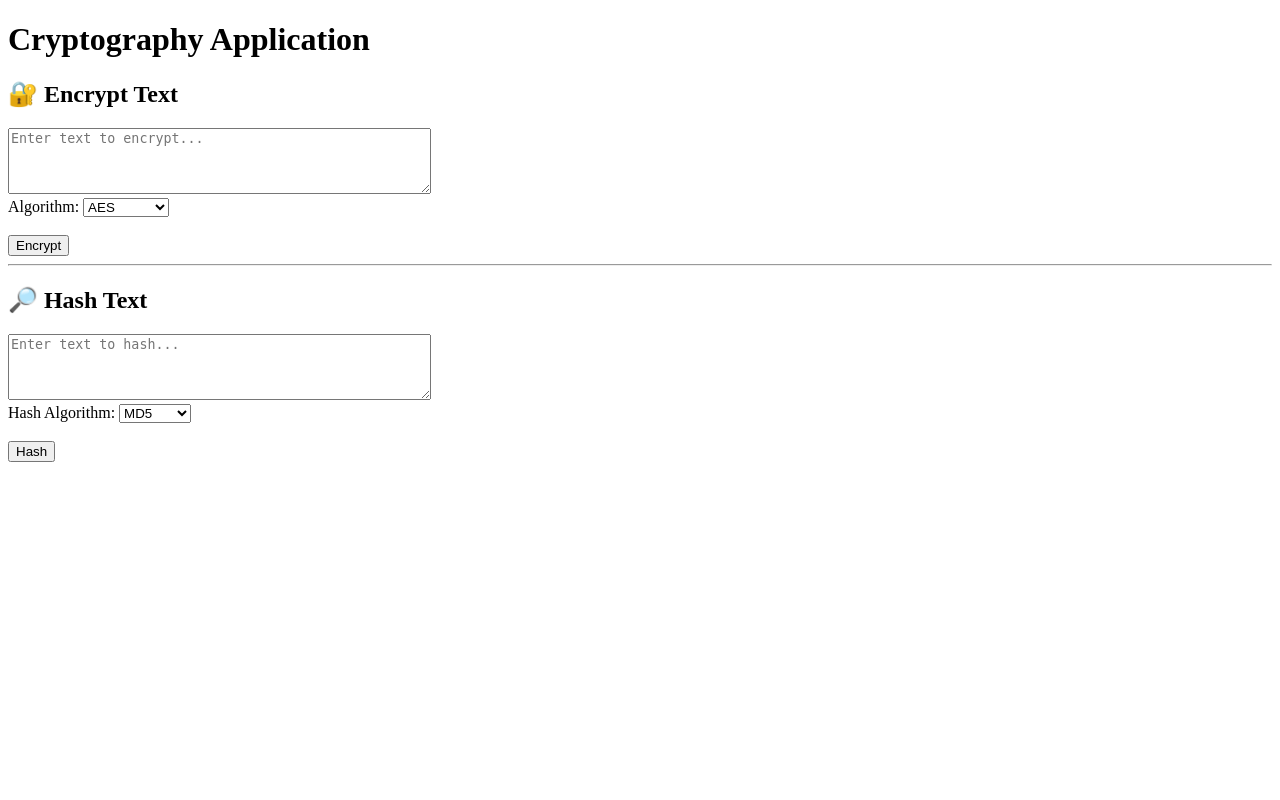
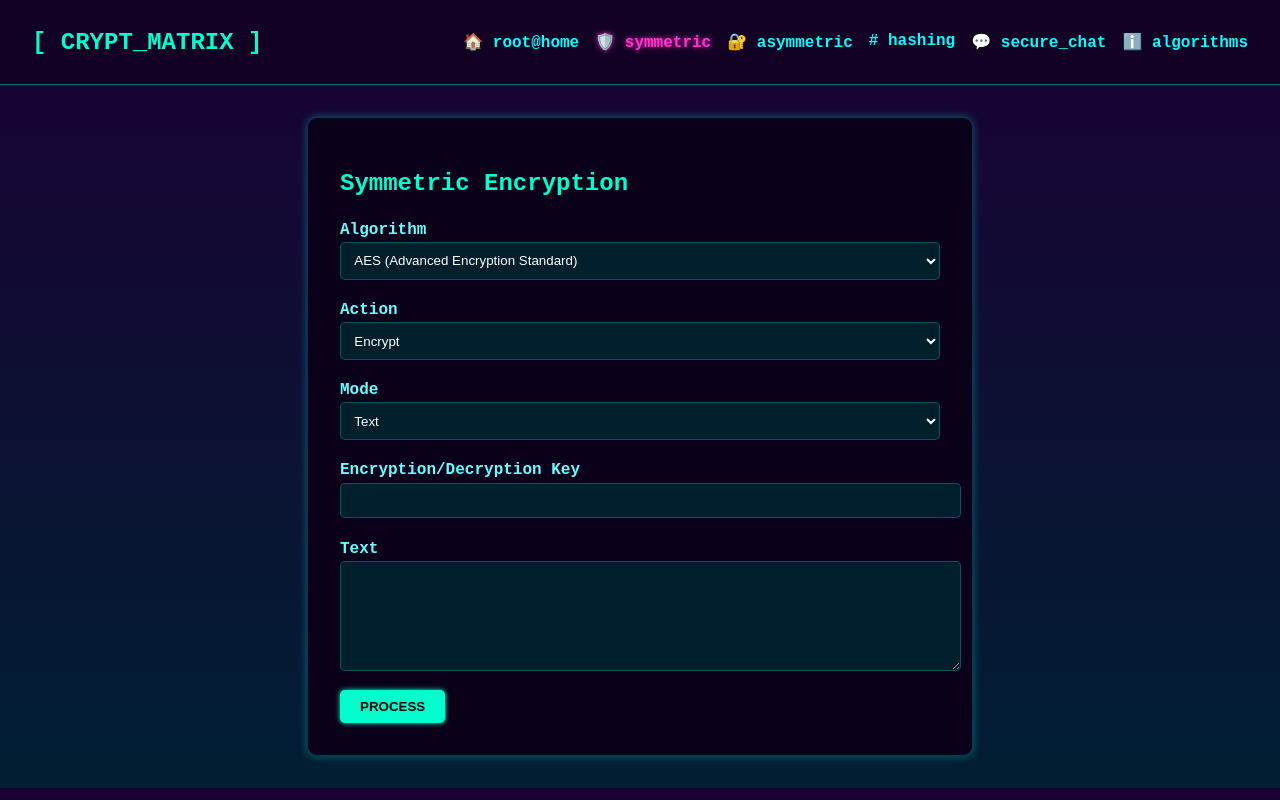
Before and after one commit to jijayne/Group4_AC_FinalProj, a Flask app: page / in a window 1280 px wide. Run offline with Flask 2, Linux system fonts and the light colour scheme.

Commit message:
feat: applied design alternation to UI for improved aesthetics

```diff
--- a/app.py
+++ b/app.py
@@ -1,45 +1,84 @@
-from flask import Flask, render_template, request, send_file
-from crypto import symmetric, asymmetric, hashing
-import os
+from flask import Flask, render_template, request
+from Crypto.Cipher import AES, DES, Blowfish
+from Crypto.Util.Padding import pad, unpad
+import base64
+import hashlib
 
 app = Flask(__name__)
-UPLOAD_FOLDER = "sample_files"
-app.config['UPLOAD_FOLDER'] = UPLOAD_FOLDER
 
+# Helper: Get block size per algorithm
+def get_block_size(algorithm):
+    return {
+        'AES': 16,
+        'DES': 8,
+        'Blowfish': 8
+    }.get(algorithm, 16)
 
-@app.route("/")
+# Helper: Generate key of proper length
+def generate_key(key, algorithm):
+    if algorithm == 'AES':
+        return hashlib.sha256(key.encode()).digest()
+    elif algorithm == 'DES':
+        return hashlib.md5(key.encode()).digest()[:8]
+    elif algorithm == 'Blowfish':
+        return hashlib.sha256(key.encode()).digest()[:16]
+    return None
+
+# Encryption logic
+def encrypt(text, key, algorithm):
+    block_size = get_block_size(algorithm)
+    key = generate_key(key, algorithm)
+
+    if algorithm == 'AES':
+        cipher = AES.new(key, AES.MODE_ECB)
+    elif algorithm == 'DES':
+        cipher = DES.new(key, DES.MODE_ECB)
+    elif algorithm == 'Blowfish':
+        cipher = Blowfish.new(key, Blowfish.MODE_ECB)
+    else:
+        return "Unsupported Algorithm"
+
+    padded_text = pad(text.encode(), block_size)
+    encrypted = cipher.encrypt(padded_text)
+    return base64.b64encode(encrypted).decode()
+
+# Decryption logic
+def decrypt(text, key, algorithm):
+    block_size = get_block_size(algorithm)
+    key = generate_key(key, algorithm)
+
+    try:
+        if algorithm == 'AES':
+            cipher = AES.new(key, AES.MODE_ECB)
+        elif algorithm == 'DES':
+            cipher = DES.new(key, DES.MODE_ECB)
+        elif algorithm == 'Blowfish':
+            cipher = Blowfish.new(key, Blowfish.MODE_ECB)
+        else:
+            return "Unsupported Algorithm"
+
+        decrypted = cipher.decrypt(base64.b64decode(text))
+        unpadded = unpad(decrypted, block_size)
+        return unpadded.decode()
+    except Exception as e:
+        return f"Decryption Error: {str(e)}"
+
+@app.route('/', methods=['GET', 'POST'])
 def index():
-    return render_template("index.html")
+    result = None
 
+    if request.method == 'POST':
+        algorithm = request.form['algorithm']
+        action = request.form['action']
+        key = request.form['key']
+        text = request.form['text']
 
-@app.route("/encrypt_text", methods=["POST"])
-def encrypt_text():
-    text = request.form["text"]
-    method = request.form["method"]
+        if action == 'encrypt':
+            result = encrypt(text, key, algorithm)
+        elif action == 'decrypt':
+            result = decrypt(text, key, algorithm)
 
-    if method == "AES":
-        encrypted = symmetric.encrypt_aes(text)
-    elif method == "DES":
-        encrypted = symmetric.encrypt_des(text)
-    elif method == "ChaCha20":
-        encrypted = symmetric.encrypt_chacha(text)
-    elif method == "RSA":
-        encrypted = asymmetric.encrypt_rsa(text)
-    else:
-        encrypted = "Unsupported method."
+    return render_template('index.html', result=result)
 
-    return render_template("index.html", result=encrypted)
-
-
-@app.route("/hash_text", methods=["POST"])
-def hash_text():
-    text = request.form["text"]
-    method = request.form["hash_method"]
-
-    hashed = hashing.hash_text(text, method)
-
-    return render_template("index.html", hash_result=hashed)
-
-
-if __name__ == "__main__":
+if __name__ == '__main__':
     app.run(debug=True)
--- /dev/null
+++ b/static/style.css
@@ -0,0 +1,113 @@
+body {
+    background: linear-gradient(to bottom, #1a0033, #001f33);
+    color: #00f0ff;
+    font-family: 'Courier New', Courier, monospace;
+    margin: 0;
+    padding: 0;
+}
+
+nav {
+    background-color: #130025;
+    display: flex;
+    align-items: center;
+    justify-content: space-between;
+    padding: 1em 2em;
+    border-bottom: 1px solid #00ffff66;
+}
+
+nav h1 {
+    color: #00ffcc;
+    margin: 0;
+}
+
+nav ul {
+    list-style: none;
+    display: flex;
+    gap: 1em;
+}
+
+nav ul li a {
+    color: #00ffff;
+    text-decoration: none;
+    font-weight: bold;
+}
+
+nav ul li a.active,
+nav ul li a:hover {
+    color: #ff33cc;
+    text-shadow: 0 0 5px #ff33cc;
+}
+
+main {
+    padding: 2em;
+    display: flex;
+    justify-content: center;
+}
+
+.panel {
+    background: #0a001a;
+    border: 1px solid #00ffff33;
+    border-radius: 10px;
+    padding: 2em;
+    max-width: 600px;
+    width: 100%;
+    box-shadow: 0 0 10px #00ffff55;
+}
+
+.panel h2 {
+    color: #00ffcc;
+    margin-bottom: 1em;
+}
+
+form label {
+    display: block;
+    margin: 0.5em 0 0.2em;
+    font-weight: bold;
+    color: #66ffff;
+}
+
+form input,
+form select,
+form textarea {
+    width: 100%;
+    padding: 0.7em;
+    background: #001f2d;
+    border: 1px solid #00f0ff44;
+    color: #ffffff;
+    margin-bottom: 1em;
+    border-radius: 5px;
+}
+
+form button {
+    background: #00ffcc;
+    border: none;
+    padding: 0.7em 1.5em;
+    color: #000;
+    font-weight: bold;
+    cursor: pointer;
+    border-radius: 5px;
+    box-shadow: 0 0 5px #00ffcc;
+    transition: all 0.3s ease;
+}
+
+form button:hover {
+    background: #00ccaa;
+    box-shadow: 0 0 10px #00ffccaa;
+}
+
+.result {
+    margin-top: 2em;
+    padding: 1em;
+    background: #001020;
+    border: 1px solid #00ffff22;
+    border-radius: 8px;
+}
+
+.result textarea {
+    background: #000814;
+    color: #00ffcc;
+    border: 1px solid #00ffff22;
+    padding: 0.5em;
+    width: 100%;
+    resize: none;
+}
--- a/templates/index.html
+++ b/templates/index.html
@@ -2,47 +2,60 @@
 <html lang="en">
 <head>
     <meta charset="UTF-8">
-    <title>Cryptographic App</title>
+    <title>CryptoMatrix</title>
+    <link rel="stylesheet" href="{{ url_for('static', filename='style.css') }}">
 </head>
 <body>
-    <h1>Cryptography Application</h1>
+    <nav>
+        <h1>[ CRYPT_MATRIX ]</h1>
+        <ul>
+            <li><a href="#">🏠 root@home</a></li>
+            <li><a class="active" href="#">🛡️ symmetric</a></li>
+            <li><a href="#">🔐 asymmetric</a></li>
+            <li><a href="#"># hashing</a></li>
+            <li><a href="#">💬 secure_chat</a></li>
+            <li><a href="#">ℹ️ algorithms</a></li>
+        </ul>
+    </nav>
 
-    <h2>🔐 Encrypt Text</h2>
-    <form method="POST" action="/encrypt_text">
-        <textarea name="text" rows="4" cols="50" placeholder="Enter text to encrypt..."></textarea><br>
-        <label>Algorithm:</label>
-        <select name="method">
-            <option value="AES">AES</option>
-            <option value="DES">DES</option>
-            <option value="ChaCha20">ChaCha20</option>
-            <option value="RSA">RSA</option>
-        </select>
-        <br><br>
-        <input type="submit" value="Encrypt">
-    </form>
-    {% if result %}
-        <h3>Encrypted Output:</h3>
-        <textarea rows="4" cols="70">{{ result }}</textarea>
-    {% endif %}
+    <main>
+        <section class="panel">
+            <h2>Symmetric Encryption</h2>
+            <form method="POST">
+                <label>Algorithm</label>
+                <select name="algorithm">
+                    <option value="AES">AES (Advanced Encryption Standard)</option>
+                    <option value="DES">DES (Data Encryption Standard)</option>
+                    <option value="Blowfish">Blowfish</option>
+                </select>
 
-    <hr>
+                <label>Action</label>
+                <select name="action">
+                    <option value="encrypt">Encrypt</option>
+                    <option value="decrypt">Decrypt</option>
+                </select>
 
-    <h2>🔎 Hash Text</h2>
-    <form method="POST" action="/hash_text">
-        <textarea name="text" rows="4" cols="50" placeholder="Enter text to hash..."></textarea><br>
-        <label>Hash Algorithm:</label>
-        <select name="hash_method">
-            <option value="MD5">MD5</option>
-            <option value="SHA1">SHA1</option>
-            <option value="SHA256">SHA256</option>
-            <option value="SHA512">SHA512</option>
-        </select>
-        <br><br>
-        <input type="submit" value="Hash">
-    </form>
-    {% if hash_result %}
-        <h3>Hashed Output:</h3>
-        <textarea rows="2" cols="70">{{ hash_result }}</textarea>
-    {% endif %}
+                <label>Mode</label>
+                <select name="mode">
+                    <option value="text">Text</option>
+                </select>
+
+                <label>Encryption/Decryption Key</label>
+                <input type="text" name="key" required>
+
+                <label>Text</label>
+                <textarea name="text" rows="6" required></textarea>
+
+                <button type="submit">PROCESS</button>
+            </form>
+
+            {% if result %}
+                <div class="result">
+                    <h3>Output</h3>
+                    <textarea readonly rows="4">{{ result }}</textarea>
+                </div>
+            {% endif %}
+        </section>
+    </main>
 </body>
 </html>
```
Also changed, not shown: crypto/symmetric.py (+16 -20 lines), templates/result.html (added, +11 -0 lines), templates/symmetric.html (added, +48 -0 lines).
